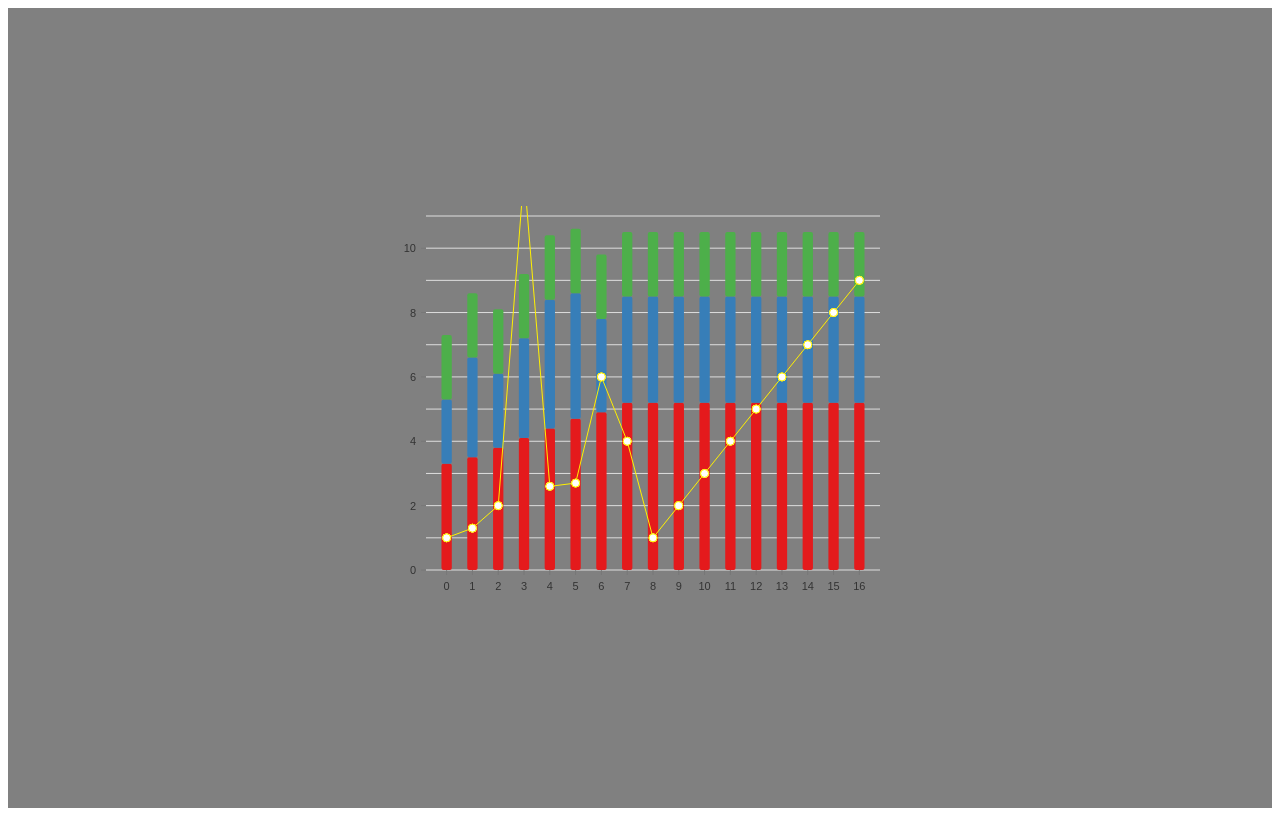
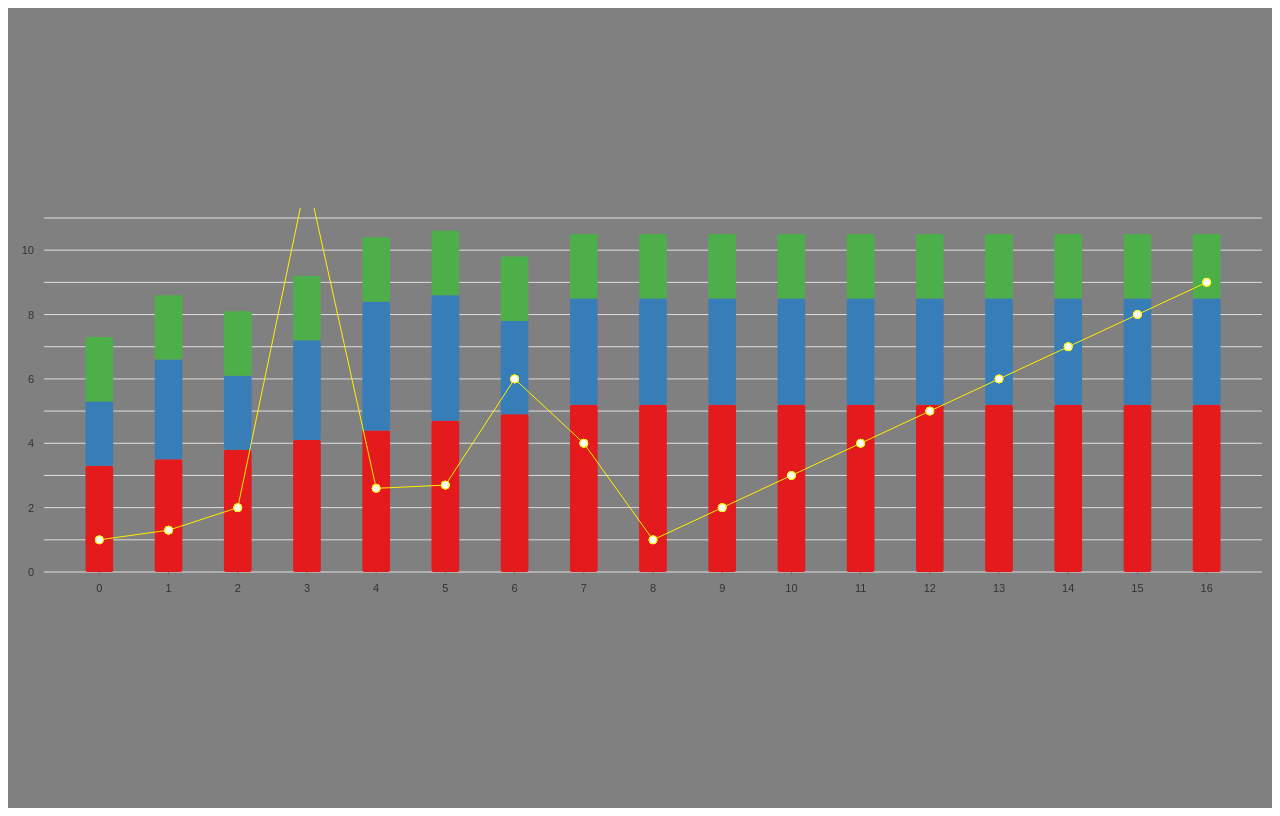
Before and after one commit to FranciscoMaik/POC_chart_bar_with_line, a Next.js app: page / in a window 1280 px wide. Built offline with nearby package versions, Linux system fonts and the light colour scheme.

Commit message:
refactor: refactor project

```diff
--- a/src/components/Chart/index.tsx
+++ b/src/components/Chart/index.tsx
@@ -1,73 +1,10 @@
-import React, { Fragment } from 'react';
-import styled from 'styled-components';
-import { Bar, ComputedBarDatum } from '@nivo/bar';
-import { line } from 'd3-shape';
+import React from 'react';
+import { ResponsiveBar } from '@nivo/bar';
 
-const Container = styled.div`
-  display: flex;
-`;
+import { data } from '../../constants';
+import { Line } from '..';
 
-// line color chart
-const lineColor = '#fff000';
-
-const data = [
-  { label: '0', v: 3.3, v1: 2.0, v2: 2.0, lineChart: 1 },
-  { label: '1', v: 3.5, v1: 3.1, v2: 2.0, lineChart: 1.3 },
-  { label: '2', v: 3.8, v1: 2.3, v2: 2.0, lineChart: 2 },
-  { label: '3', v: 4.1, v1: 3.1, v2: 2.0, lineChart: 12.3 },
-  { label: '4', v: 4.4, v1: 4.0, v2: 2.0, lineChart: 2.6 },
-  { label: '5', v: 4.7, v1: 3.9, v2: 2.0, lineChart: 2.7 },
-  { label: '6', v: 4.9, v1: 2.9, v2: 2.0, lineChart: 6 },
-  { label: '7', v: 5.2, v1: 3.3, v2: 2.0, lineChart: 4 },
-  { label: '8', v: 5.2, v1: 3.3, v2: 2.0, lineChart: 1 },
-  { label: '9', v: 5.2, v1: 3.3, v2: 2.0, lineChart: 2 },
-  { label: '10', v: 5.2, v1: 3.3, v2: 2.0, lineChart: 3 },
-  { label: '11', v: 5.2, v1: 3.3, v2: 2.0, lineChart: 4 },
-  { label: '12', v: 5.2, v1: 3.3, v2: 2.0, lineChart: 5 },
-  { label: '13', v: 5.2, v1: 3.3, v2: 2.0, lineChart: 6 },
-  { label: '14', v: 5.2, v1: 3.3, v2: 2.0, lineChart: 7 },
-  { label: '15', v: 5.2, v1: 3.3, v2: 2.0, lineChart: 8 },
-  { label: '16', v: 5.2, v1: 3.3, v2: 2.0, lineChart: 9 },
-];
-
-interface IChartData {
-  x: string;
-  v: number;
-  v1: number;
-  v2: number;
-  lineChart: number;
-}
-
-type IBar = ComputedBarDatum<IChartData>;
-
-// eslint-disable-next-line @typescript-eslint/no-explicit-any
-const Line = function ({ bars, xScale, yScale }: any) {
-  const lineGenerator = line<IBar>()
-    .x(bar => xScale(bar.data.indexValue) + bar.width / 2)
-    .y(bar => yScale(bar.data.data.lineChart));
-
-  return (
-    <>
-      <path
-        d={lineGenerator(bars.slice(0, data.length)) as string}
-        fill="none"
-        stroke={lineColor}
-        style={{ pointerEvents: 'none' }}
-      />
-      {bars.map((bar: IBar) => (
-        <circle
-          key={bar.key}
-          cx={xScale(bar.data.indexValue) + bar.width / 2}
-          cy={yScale(bar.data.data.lineChart)}
-          r={4}
-          fill="white"
-          stroke={lineColor}
-          style={{ pointerEvents: 'none' }}
-        />
-      ))}
-    </>
-  );
-};
+import { Container } from './styles';
 
 export const Chart: React.FC = function () {
   // get the keys that are neither the main label nor the row data
@@ -77,9 +14,7 @@ export const Chart: React.FC = function () {
 
   return (
     <Container>
-      <Bar
-        width={500}
-        height={400}
+      <ResponsiveBar
         data={data}
         keys={keys}
         maxValue={19}
--- /dev/null
+++ b/src/components/Chart/styles.ts
@@ -0,0 +1,7 @@
+import styled from 'styled-components';
+
+export const Container = styled.div`
+  display: flex;
+  height: 50vh;
+  width: 100%;
+`;
--- /dev/null
+++ b/src/components/Line/index.tsx
@@ -0,0 +1,37 @@
+import React from 'react';
+import { line } from 'd3-shape';
+
+import { data } from '../../constants';
+
+import { IBar } from '../../types';
+
+// line color chart
+const lineColor = '#fff000';
+
+export const Line = function ({ bars, xScale, yScale }: any) {
+  const lineGenerator = line<IBar>()
+    .x(bar => xScale(bar.data.indexValue) + bar.width / 2)
+    .y(bar => yScale(bar.data.data.lineChart));
+
+  return (
+    <>
+      <path
+        d={lineGenerator(bars.slice(0, data.length)) as string}
+        fill="none"
+        stroke={lineColor}
+        style={{ pointerEvents: 'none' }}
+      />
+      {bars.map((bar: IBar) => (
+        <circle
+          key={bar.key}
+          cx={xScale(bar.data.indexValue) + bar.width / 2}
+          cy={yScale(bar.data.data.lineChart)}
+          r={4}
+          fill="white"
+          stroke={lineColor}
+          style={{ pointerEvents: 'none' }}
+        />
+      ))}
+    </>
+  );
+};
--- a/src/components/index.ts
+++ b/src/components/index.ts
@@ -1,3 +1,4 @@
 import { Chart } from './Chart';
+import { Line } from './Line';
 
-export { Chart };
+export { Chart, Line };
--- /dev/null
+++ b/src/constants/data.ts
@@ -0,0 +1,19 @@
+export const data = [
+  { label: '0', v: 3.3, v1: 2.0, v2: 2.0, lineChart: 1 },
+  { label: '1', v: 3.5, v1: 3.1, v2: 2.0, lineChart: 1.3 },
+  { label: '2', v: 3.8, v1: 2.3, v2: 2.0, lineChart: 2 },
+  { label: '3', v: 4.1, v1: 3.1, v2: 2.0, lineChart: 12.3 },
+  { label: '4', v: 4.4, v1: 4.0, v2: 2.0, lineChart: 2.6 },
+  { label: '5', v: 4.7, v1: 3.9, v2: 2.0, lineChart: 2.7 },
+  { label: '6', v: 4.9, v1: 2.9, v2: 2.0, lineChart: 6 },
+  { label: '7', v: 5.2, v1: 3.3, v2: 2.0, lineChart: 4 },
+  { label: '8', v: 5.2, v1: 3.3, v2: 2.0, lineChart: 1 },
+  { label: '9', v: 5.2, v1: 3.3, v2: 2.0, lineChart: 2 },
+  { label: '10', v: 5.2, v1: 3.3, v2: 2.0, lineChart: 3 },
+  { label: '11', v: 5.2, v1: 3.3, v2: 2.0, lineChart: 4 },
+  { label: '12', v: 5.2, v1: 3.3, v2: 2.0, lineChart: 5 },
+  { label: '13', v: 5.2, v1: 3.3, v2: 2.0, lineChart: 6 },
+  { label: '14', v: 5.2, v1: 3.3, v2: 2.0, lineChart: 7 },
+  { label: '15', v: 5.2, v1: 3.3, v2: 2.0, lineChart: 8 },
+  { label: '16', v: 5.2, v1: 3.3, v2: 2.0, lineChart: 9 },
+];
--- /dev/null
+++ b/src/constants/index.ts
@@ -0,0 +1,3 @@
+import { data } from './data';
+
+export { data };
--- /dev/null
+++ b/src/types/index.ts
@@ -0,0 +1,3 @@
+import { IBar, IChartData } from './IChartData';
+
+export type { IBar, IChartData };
```
Also changed, not shown: src/types/IChartData.ts (added, +11 -0 lines).
